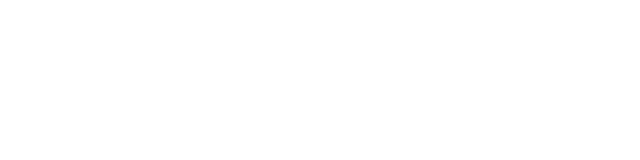
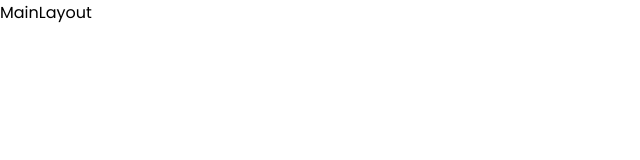
Before and after one commit to stivcode21/AgroGestion360-SENA, a React (Vite) app in the folder Frontend/: page /test in a window 1280 px wide. Before the commit this address had no page. Shown: the top 160 px of the page, without its empty margins (0-640 px from the left). Built offline with nearby package versions, Linux system fonts and the light colour scheme.

Commit message:
feat: import component for testing

```diff
--- a/Frontend/src/routing/AppRouter.jsx
+++ b/Frontend/src/routing/AppRouter.jsx
@@ -1,12 +1,14 @@
 import Welcome from "@/pages/welcome/Welcome";
 import { Routes, Route } from "react-router-dom";
 import Login from "@/pages/login/Login";
+import MainLayout from "../components/templates/mainLayout/MainLayout";
 
 const AppRouter = () => {
   return (
     <Routes>
       <Route path="/" element={<Welcome />} />
       <Route path="/login" element={<Login />} />
+      <Route path="/test" element={<MainLayout />} />
     </Routes>
   );
 };
```
